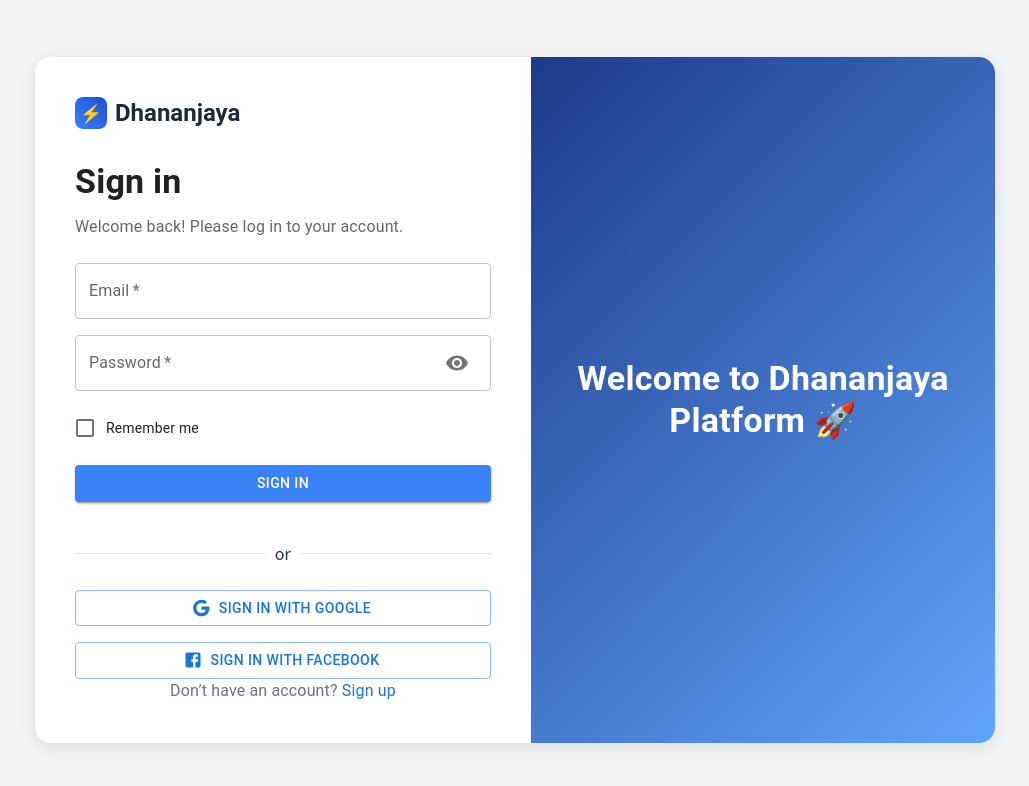
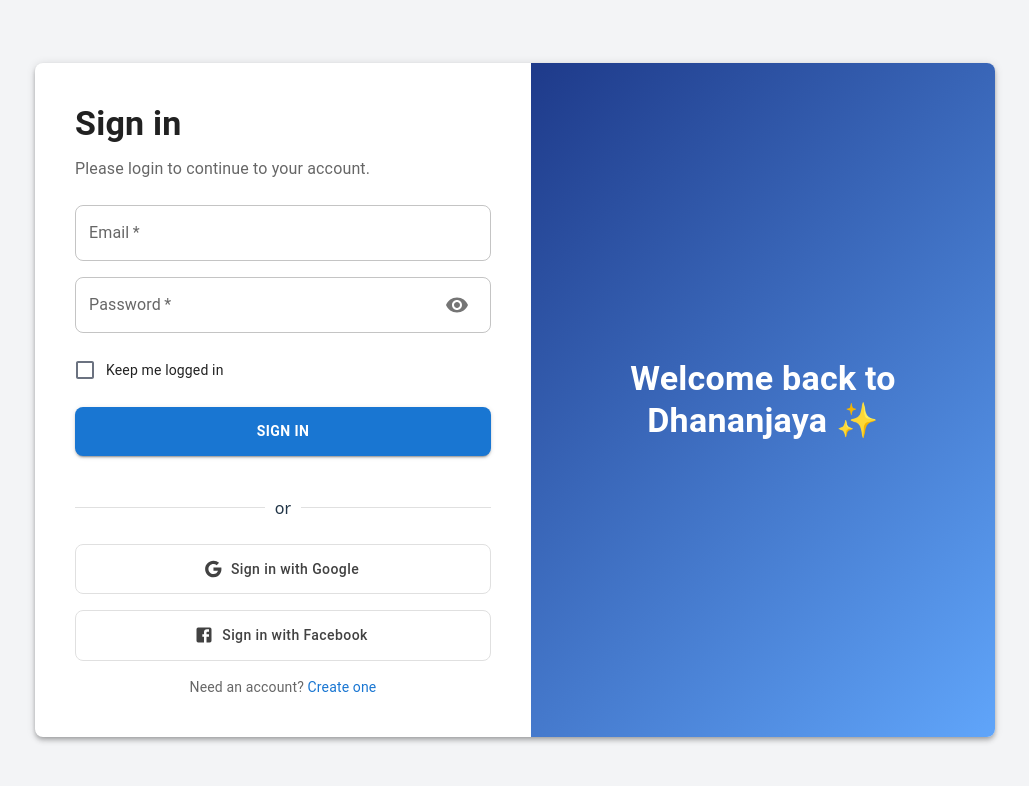
Before and after one commit to lakshanjayalath/Web-Project-99X, a React (Vite) app: page / in a window 1280 px wide. Shown: the top 786 px of the page, without its empty margins (125-1154 px from the left). Built offline with nearby package versions, Linux system fonts and the light colour scheme.

Commit message:
auth layout

```diff
--- a/src/components/AuthPages.css
+++ /dev/null
@@ -1,116 +0,0 @@
-/* ===== Layout Containers ===== */
-.main-container {
-    display: flex;
-    align-items: center;
-    justify-content: center;
-    min-height: 100vh;
-    height: 100vh;
-    width: 100vw;
-    overflow: hidden;
-    background-color: #f3f4f6;
-}
-
-.card {
-    display: flex;
-    width: 100%;
-    max-width: 960px;
-    border-radius: 16px;
-    overflow: hidden;
-    background-color: #fff;
-    box-shadow: 0px 4px 20px rgba(0, 0, 0, 0.1);
-}
-
-@media (max-width: 960px) {
-    .card {
-        flex-direction: column;
-    }
-}
-
-/* ===== Form & Banner Sections ===== */
-.form-section {
-    flex: 1;
-    padding: 40px;
-    display: flex;
-    flex-direction: column;
-    justify-content: center;
-}
-
-@media (max-width: 600px) {
-    .form-section {
-        padding: 24px;
-    }
-}
-
-.banner-section {
-    flex: 1;
-    background: linear-gradient(135deg, #1e3a8a 0%, #60a5fa 100%);
-    display: flex;
-    align-items: center;
-    justify-content: center;
-    color: #fff;
-    padding: 24px;
-    text-align: center;
-}
-
-@media (max-width: 960px) {
-    .banner-section {
-        display: none;
-    }
-}
-
-/* ===== Logo Area ===== */
-.logo {
-    display: flex;
-    align-items: center;
-    gap: 0.5rem;
-    margin-bottom: 2rem;
-}
-
-.logo-icon {
-    width: 32px;
-    height: 32px;
-    background: linear-gradient(45deg, #3b82f6, #1d4ed8);
-    border-radius: 8px;
-    display: flex;
-    align-items: center;
-    justify-content: center;
-    color: white;
-    font-weight: bold;
-    font-size: 18px;
-}
-
-/* ===== Input Field Spacing ===== */
-.MuiTextField-root {
-    margin-bottom: 16px !important;
-}
-
-/* ===== Auth Buttons (Submit, Social) ===== */
-.auth-button {
-    border-radius: 8px;
-    font-weight: 600;
-    padding: 12px 24px;
-    color: #fff;
-}
-
-.google-button,
-.facebook-button {
-    border-radius: 8px;
-    padding: 12px 24px;
-    color: #1f2937;
-    border: 1px solid #d1d5db;
-    text-transform: none;
-    background-color: #fff;
-}
-
-.google-button:hover,
-.facebook-button:hover {
-    background-color: #f3f4f6;
-}
-
-/* ===== Footer Link Text ===== */
-.auth-footer {
-    margin-top: 16px;
-    text-align: center;
-    color: #6b7280;
-    font-size: 14px;
-}
--- a/src/components/SignInPage.jsx
+++ b/src/components/SignInPage.jsx
@@ -5,8 +5,8 @@ import {
     TextField,
     Button,
     Typography,
+    Checkbox,
     FormControlLabel,
-  Checkbox,
     Divider,
     IconButton,
     InputAdornment,
@@ -18,39 +18,151 @@ import {
     Google as GoogleIcon,
     Facebook as FacebookIcon,
 } from '@mui/icons-material';
-import './AuthPages.css';
+import { styled } from '@mui/material/styles';
+
+const MainContainer = styled(Box)(({ theme }) => ({
+    display: 'flex',
+    alignItems: 'center',
+    justifyContent: 'center',
+    minHeight: '100vh',
+    height: '100vh',
+    width: '100vw',
+    overflow: 'hidden',
+    backgroundColor: '#f3f4f6',
+}));
+
+
+const Card = styled(Box)(({ theme }) => ({
+    display: 'flex',
+    width: '100%',
+    maxWidth: 960,
+    borderRadius: theme.shape.borderRadius * 2,
+    overflow: 'hidden',
+    backgroundColor: '#fff',
+    boxShadow: theme.shadows[4],
+    [theme.breakpoints.down('md')]: {
+        flexDirection: 'column',
+    },
+}));
+
+const FormSection = styled(Box)(({ theme }) => ({
+    flex: 1,
+    padding: theme.spacing(5),
+    display: 'flex',
+    flexDirection: 'column',
+    justifyContent: 'center',
+    [theme.breakpoints.down('sm')]: {
+        padding: theme.spacing(3),
+    },
+}));
+
+const BannerSection = styled(Box)(({ theme }) => ({
+    flex: 1,
+    background: 'linear-gradient(135deg, #1e3a8a 0%, #60a5fa 100%)',
+    display: 'flex',
+    alignItems: 'center',
+    justifyContent: 'center',
+    color: '#fff',
+    padding: theme.spacing(3),
+    [theme.breakpoints.down('md')]: {
+        display: 'none',
+    },
+}));
+
+const Logo = styled(Box)({
+    display: 'flex',
+    alignItems: 'center',
+    gap: '0.5rem',
+    marginBottom: '2rem',
+});
+
+const LogoIcon = styled(Box)({
+    width: 32,
+    height: 32,
+    background: 'linear-gradient(45deg, #3b82f6, #1d4ed8)',
+    borderRadius: 8,
+    display: 'flex',
+    alignItems: 'center',
+    justifyContent: 'center',
+    color: '#fff',
+    fontWeight: 'bold',
+    fontSize: 18,
+});
+
+const StyledTextField = styled(TextField)(({ theme }) => ({
+    marginBottom: theme.spacing(2),
+    '& .MuiOutlinedInput-root': {
+        borderRadius: 8,
+        backgroundColor: '#fff',
+    },
+}));
+
+const SignInButton = styled(Button)(({ theme }) => ({
+    borderRadius: 8,
+    fontWeight: 600,
+    padding: theme.spacing(1.5, 3),
+    backgroundColor: theme.palette.primary.main,
+    color: '#fff',
+    '&:hover': {
+        backgroundColor: theme.palette.primary.dark,
+    },
+}));
+
+const GoogleButton = styled(Button)(({ theme }) => ({
+    borderRadius: 8,
+    padding: theme.spacing(1.5, 3),
+    color: theme.palette.grey[800],
+    borderColor: theme.palette.grey[300],
+    textTransform: 'none',
+    '&:hover': {
+        backgroundColor: theme.palette.grey[100],
+    },
+}));
+
+const FacebookButton = styled(Button)(({ theme }) => ({
+    borderRadius: 8,
+    padding: theme.spacing(1.5, 3),
+    color: theme.palette.grey[800],
+    borderColor: theme.palette.grey[300],
+    textTransform: 'none',
+    '&:hover': {
+        backgroundColor: theme.palette.grey[100],
+    },
+}));
 
 const SignInPage = () => {
     const [email, setEmail] = useState('');
     const [password, setPassword] = useState('');
     const [showPassword, setShowPassword] = useState(false);
-  const [rememberMe, setRememberMe] = useState(false);
+    const [keepLoggedIn, setKeepLoggedIn] = useState(false);
 
     const handleSubmit = (e) => {
         e.preventDefault();
-    console.log({ email, password, rememberMe });
+        console.log({ email, password, keepLoggedIn });
+    };
+
+    const handleGoogleSignIn = () => {
+        console.log('Google sign-in');
+    };
+
+    const handleFacebookSignIn = () => {
+        console.log('Facebook sign-in');
     };
 
     return (
-    <Box className="main-container">
-      <Box className="card">
-        <Box className="form-section">
-          <Box className="logo">
-            <Box className="logo-icon">⚡</Box>
-            <Typography variant="h5" fontWeight="bold" color="#1f2937">
-              Dhananjaya
-            </Typography>
-          </Box>
+        <MainContainer>
+            <Card>
+                <FormSection>
 
-          <Typography variant="h4" gutterBottom fontWeight="bold" color="textPrimary">
+                    <Typography variant="h4" gutterBottom fontWeight="bold" color='textPrimary'>
                         Sign in
                     </Typography>
                     <Typography variant="body1" color="textSecondary" mb={3}>
-            Welcome back! Please log in to your account.
+                        Please login to continue to your account.
                     </Typography>
 
                     <Box component="form" onSubmit={handleSubmit}>
-            <TextField
+                        <StyledTextField
                             label="Email"
                             type="email"
                             fullWidth
@@ -58,7 +170,7 @@ const SignInPage = () => {
                             value={email}
                             onChange={(e) => setEmail(e.target.value)}
                         />
-            <TextField
+                        <StyledTextField
                             label="Password"
                             type={showPassword ? 'text' : 'password'}
                             fullWidth
@@ -78,66 +190,61 @@ const SignInPage = () => {
                         <FormControlLabel
                             control={
                                 <Checkbox
-                  checked={rememberMe}
-                  onChange={(e) => setRememberMe(e.target.checked)}
+                                    checked={keepLoggedIn}
+                                    onChange={(e) => setKeepLoggedIn(e.target.checked)}
                                     sx={{ color: '#6b7280' }}
                                 />
                             }
                             label={
                                 <Typography variant="body2" color="textPrimary">
-                  Remember me
+                                    Keep me logged in
                                 </Typography>
                             }
                             sx={{ mb: 2 }}
                         />
 
-            <Button
-              fullWidth
-              type="submit"
-              variant="contained"
-              className="auth-button"
-              sx={{ mb: 2, backgroundColor: '#3b82f6' }}
-            >
+                        <SignInButton fullWidth type="submit" variant="contained" sx={{ mb: 2 }}>
                             Sign In
-            </Button>
+                        </SignInButton>
 
                         <Divider sx={{ my: 3 }}>or</Divider>
 
-            <Button
+                        <GoogleButton
                             fullWidth
                             variant="outlined"
                             startIcon={<GoogleIcon />}
-              className="google-button"
+                            onClick={handleGoogleSignIn}
+                            sx={{ mb: 2 }}
                         >
                             Sign in with Google
-            </Button>
+                        </GoogleButton>
 
-            <Button
+                        <FacebookButton
                             fullWidth
                             variant="outlined"
                             startIcon={<FacebookIcon />}
-              className="facebook-button"
-              sx={{ mt: 2 }}
+                            onClick={handleFacebookSignIn}
+                            sx={{ mb: 2 }}
                         >
                             Sign in with Facebook
-            </Button>
+                        </FacebookButton>
 
-            <Typography className="auth-footer">
-              Don’t have an account?{' '}
+                        <Typography variant="body2" align="center" color='textSecondary'>
+                            Need an account?{' '}
                             <Link component={RouterLink} to="/signup" underline="hover" color="primary">
-                Sign up
+                                Create one
                             </Link>
                         </Typography>
                     </Box>
-        </Box>
+                </FormSection>
 
-        <Box className="banner-section">
-          <Typography variant="h4" fontWeight="bold">
-            Welcome to Dhananjaya Platform 🚀
+                <BannerSection>
+                    <Typography variant="h4" fontWeight="bold" textAlign="center">
+                        Welcome back to Dhananjaya ✨
                     </Typography>
-        </Box>
-      </Box>
-    </Box>
+                </BannerSection>
+            </Card>
+        </MainContainer>
     );
 };
 
--- a/src/components/SignUpPage.jsx
+++ b/src/components/SignUpPage.jsx
@@ -18,7 +18,116 @@ import {
     Google as GoogleIcon,
     Facebook as FacebookIcon,
 } from '@mui/icons-material';
-import './AuthPages.css';
+import { styled } from '@mui/material/styles';
+
+const MainContainer = styled(Box)(({ theme }) => ({
+    display: 'flex',
+    alignItems: 'center',
+    justifyContent: 'center',
+    minHeight: '100vh',
+    height: '100vh',
+    width: '100vw',
+    overflow: 'hidden',
+    backgroundColor: '#f3f4f6',
+}));
+
+const Card = styled(Box)(({ theme }) => ({
+    display: 'flex',
+    width: '100%',
+    maxWidth: 960,
+    borderRadius: theme.shape.borderRadius * 2,
+    overflow: 'hidden',
+    backgroundColor: '#fff',
+    boxShadow: theme.shadows[4],
+    [theme.breakpoints.down('md')]: {
+        flexDirection: 'column',
+    },
+}));
+
+const FormSection = styled(Box)(({ theme }) => ({
+    flex: 1,
+    padding: theme.spacing(5),
+    display: 'flex',
+    flexDirection: 'column',
+    justifyContent: 'center',
+    [theme.breakpoints.down('sm')]: {
+        padding: theme.spacing(3),
+    },
+}));
+
+const BannerSection = styled(Box)(({ theme }) => ({
+    flex: 1,
+    background: 'linear-gradient(135deg, #1e3a8a 0%, #60a5fa 100%)',
+    display: 'flex',
+    alignItems: 'center',
+    justifyContent: 'center',
+    color: '#fff',
+    padding: theme.spacing(3),
+    [theme.breakpoints.down('md')]: {
+        display: 'none',
+    },
+}));
+
+const Logo = styled(Box)({
+    display: 'flex',
+    alignItems: 'center',
+    gap: '0.5rem',
+    marginBottom: '2rem',
+});
+
+const LogoIcon = styled(Box)({
+    width: 32,
+    height: 32,
+    background: 'linear-gradient(45deg, #3b82f6, #1d4ed8)',
+    borderRadius: 8,
+    display: 'flex',
+    alignItems: 'center',
+    justifyContent: 'center',
+    color: '#fff',
+    fontWeight: 'bold',
+    fontSize: 18,
+});
+
+const StyledTextField = styled(TextField)(({ theme }) => ({
+    marginBottom: theme.spacing(2),
+    '& .MuiOutlinedInput-root': {
+        borderRadius: 8,
+        backgroundColor: '#fff',
+    },
+}));
+
+const SignUpButton = styled(Button)(({ theme }) => ({
+    borderRadius: 8,
+    fontWeight: 600,
+    padding: theme.spacing(1.5, 3),
+    backgroundColor: theme.palette.primary.main,
+    color: '#fff',
+    '&:hover': {
+        backgroundColor: theme.palette.primary.dark,
+    },
+}));
+
+const GoogleButton = styled(Button)(({ theme }) => ({
+    borderRadius: 8,
+    padding: theme.spacing(1.5, 3),
+    color: theme.palette.grey[800],
+    borderColor: theme.palette.grey[300],
+    textTransform: 'none',
+    '&:hover': {
+        backgroundColor: theme.palette.grey[100],
+    },
+}));
+
+const FacebookButton = styled(Button)(({ theme }) => ({
+    borderRadius: 8,
+    padding: theme.spacing(1.5, 3),
+    color: theme.palette.grey[800],
+    borderColor: theme.palette.grey[300],
+    textTransform: 'none',
+    '&:hover': {
+        backgroundColor: theme.palette.grey[100],
+    },
+}));
 
 const SignUpPage = () => {
     const [fullName, setFullName] = useState('');
@@ -38,17 +147,11 @@ const SignUpPage = () => {
     };
 
     return (
-    <Box className="main-container">
-      <Box className="card">
-        <Box className="form-section">
-          <Box className="logo">
-            <Box className="logo-icon">⚡</Box>
-            <Typography variant="h5" fontWeight="bold" color="#1f2937">
-              Dhananjaya
-            </Typography>
-          </Box>
+        <MainContainer>
+            <Card>
+                <FormSection>
 
-          <Typography variant="h4" gutterBottom fontWeight="bold" color="textPrimary">
+                    <Typography variant="h4" gutterBottom fontWeight="bold" color='textPrimary'>
                         Sign up
                     </Typography>
                     <Typography variant="body1" color="textSecondary" mb={3}>
@@ -56,31 +159,28 @@ const SignUpPage = () => {
                     </Typography>
 
                     <Box component="form" onSubmit={handleSubmit}>
-            <TextField
+                        <StyledTextField
                             label="Full Name"
                             fullWidth
                             required
                             value={fullName}
                             onChange={(e) => setFullName(e.target.value)}
-              sx={{ mb: 2 }}
                         />
-            <TextField
+                        <StyledTextField
                             label="Email"
                             type="email"
                             fullWidth
                             required
                             value={email}
                             onChange={(e) => setEmail(e.target.value)}
-              sx={{ mb: 2 }}
                         />
-            <TextField
+                        <StyledTextField
                             label="Password"
                             type={showPassword ? 'text' : 'password'}
                             fullWidth
                             required
                             value={password}
                             onChange={(e) => setPassword(e.target.value)}
-              sx={{ mb: 2 }}
                             InputProps={{
                                 endAdornment: (
                                     <InputAdornment position="end">
@@ -91,16 +191,14 @@ const SignUpPage = () => {
                                 ),
                             }}
                         />
-            <TextField
+                        <StyledTextField
                             label="Confirm Password"
                             type={showPassword ? 'text' : 'password'}
                             fullWidth
                             required
                             value={confirmPassword}
                             onChange={(e) => setConfirmPassword(e.target.value)}
-              sx={{ mb: 2 }}
                         />
-
                         <FormControlLabel
                             control={
                                 <Checkbox
@@ -117,53 +215,45 @@ const SignUpPage = () => {
                             sx={{ mb: 2 }}
                         />
 
-            <Button
-              fullWidth
-              type="submit"
-              variant="contained"
-              className="auth-button"
-              sx={{ mb: 2, backgroundColor: '#3b82f6' }}
-            >
+                        <SignUpButton fullWidth type="submit" variant="contained" sx={{ mb: 2 }}>
                             Sign Up
-            </Button>
+                        </SignUpButton>
 
                         <Divider sx={{ my: 3 }}>or</Divider>
 
-            <Button
+                        <GoogleButton
                             fullWidth
                             variant="outlined"
                             startIcon={<GoogleIcon />}
-              className="google-button"
                         >
                             Sign up with Google
-            </Button>
+                        </GoogleButton>
 
-            <Button
+                        <FacebookButton
                             fullWidth
                             variant="outlined"
                             startIcon={<FacebookIcon />}
-              className="facebook-button"
                             sx={{ mt: 2 }}
                         >
                             Sign up with Facebook
-            </Button>
+                        </FacebookButton>
 
-            <Typography className="auth-footer">
+                        <Typography variant="body2" align="center" color='textSecondary' sx={{ mt: 2 }}>
                             Already have an account?{' '}
                             <Link component={RouterLink} to="/" underline="hover" color="primary">
                                 Sign in
                             </Link>
                         </Typography>
                     </Box>
-        </Box>
+                </FormSection>
 
-        <Box className="banner-section">
+                <BannerSection>
                     <Typography variant="h4" fontWeight="bold" textAlign="center">
                         Join the Dhananjaya today ✨
                     </Typography>
-        </Box>
-      </Box>
-    </Box>
+                </BannerSection>
+            </Card>
+        </MainContainer>
     );
 };
 
```
Lines whose indentation alone changed are shown as unchanged.
